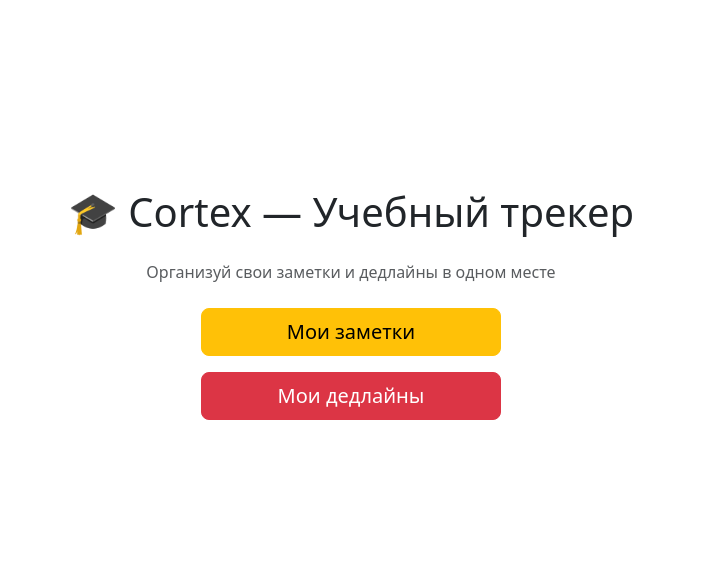
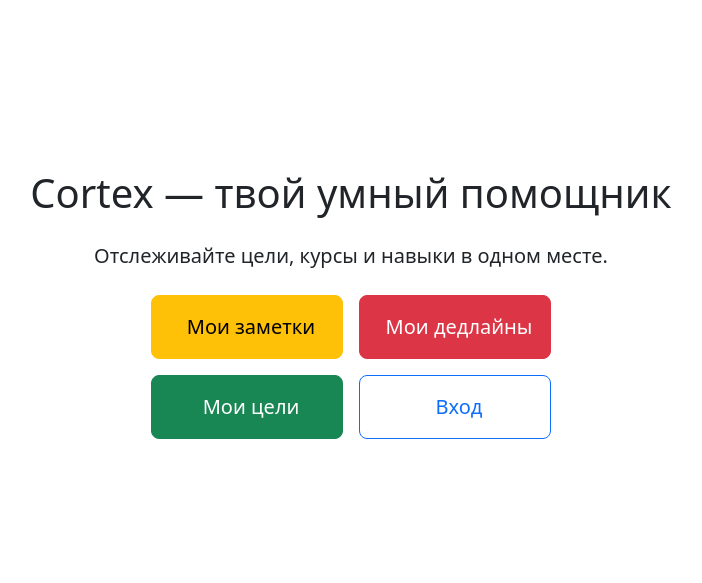
Before and after one commit to YuliasTokareva/Cortex, a Django app: page / in a window 1280 px wide. Shown: the part 56-639 px from the top of the page, without its empty margins (289-991 px from the left). Run offline with Django 4.2, Linux system fonts and the light colour scheme.

Commit message:
устанение нЕпОлАдОчЕк пупупу...короче, сначала не работало у Даши, мы пофиксили, НО перестало работать у Юли...это комит после всех мучений, теперь работает везде

```diff
--- a/cortex/settings.py
+++ b/cortex/settings.py
@@ -122,3 +122,6 @@ STATIC_URL = 'static/'
 # https://docs.djangoproject.com/en/4.2/ref/settings/#default-auto-field
 
 DEFAULT_AUTO_FIELD = 'django.db.models.BigAutoField'
+
+LOGIN_REDIRECT_URL = '/'
+LOGOUT_REDIRECT_URL = '/'
--- a/dashboard/urls.py
+++ b/dashboard/urls.py
@@ -1,5 +1,7 @@
 from django.urls import path
 from . import views
+
+app_name = 'dashboard'
 
 urlpatterns = [
     # Цели Юля
--- a/templates/dashboard/dashboard.html
+++ b/templates/dashboard/dashboard.html
@@ -2,13 +2,39 @@
 {% load static %}
 
 {% block content %}
-<div class="d-flex flex-column align-items-center justify-content-center" style="min-height: 70vh;">
-  <h1 class="mb-4">🎓 Cortex — Учебный трекер</h1>
-  <p class="text-muted mb-4">Организуй свои заметки и дедлайны в одном месте</p>
+<div class="d-flex flex-column align-items-center justify-content-center text-center" style="min-height: 70vh;">
+  <h1 class="mb-4">Cortex — твой умный помощник</h1>
+  <p class="lead mb-4">Отслеживайте цели, курсы и навыки в одном месте.</p>
 
-  <div class="d-grid gap-3" style="width: 300px;">
-    <a href="{% url 'dashboard:note_list' %}" class="btn btn-warning btn-lg">Мои заметки</a>
-    <a href="{% url 'dashboard:deadline_list' %}" class="btn btn-danger btn-lg">Мои дедлайны</a>
+  <div class="d-grid gap-3" style="max-width: 400px; width: 100%;">
+    <div class="row g-3">
+      <div class="col-12 col-md-6">
+        <a href="{% url 'dashboard:note_list' %}" class="btn btn-warning btn-lg w-100 py-3">
+          <i class="bi bi-journal-text me-2"></i>Мои заметки
+        </a>
+      </div>
+      <div class="col-12 col-md-6">
+        <a href="{% url 'dashboard:deadline_list' %}" class="btn btn-danger btn-lg w-100 py-3">
+          <i class="bi bi-calendar-check me-2"></i>Мои дедлайны
+        </a>
+      </div>
+      <div class="col-12 col-md-6">
+        <a href="{% url 'dashboard:goal_list' %}" class="btn btn-success btn-lg w-100 py-3">
+          <i class="bi bi-bullseye me-2"></i>Мои цели
+        </a>
+      </div>
+      <div class="col-12 col-md-6">
+        {% if user.is_authenticated %}
+          <a href="{% url 'logout' %}" class="btn btn-outline-secondary btn-lg w-100 py-3">
+            <i class="bi bi-box-arrow-right me-2"></i>Выйти
+          </a>
+        {% else %}
+          <a href="{% url 'login' %}" class="btn btn-outline-primary btn-lg w-100 py-3">
+            <i class="bi bi-box-arrow-in-right me-2"></i>Вход
+          </a>
+        {% endif %}
+      </div>
+    </div>
   </div>
 </div>
 {% endblock %}
```
